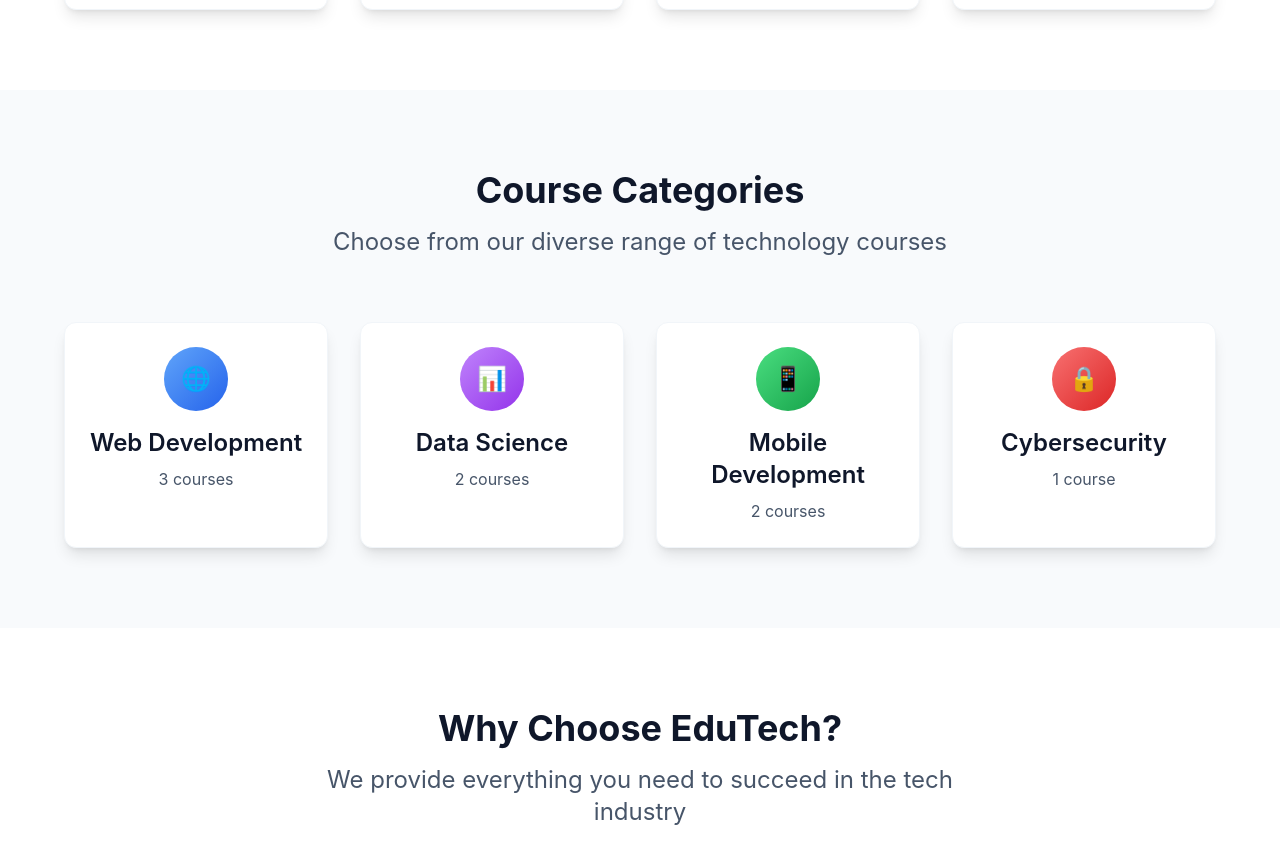
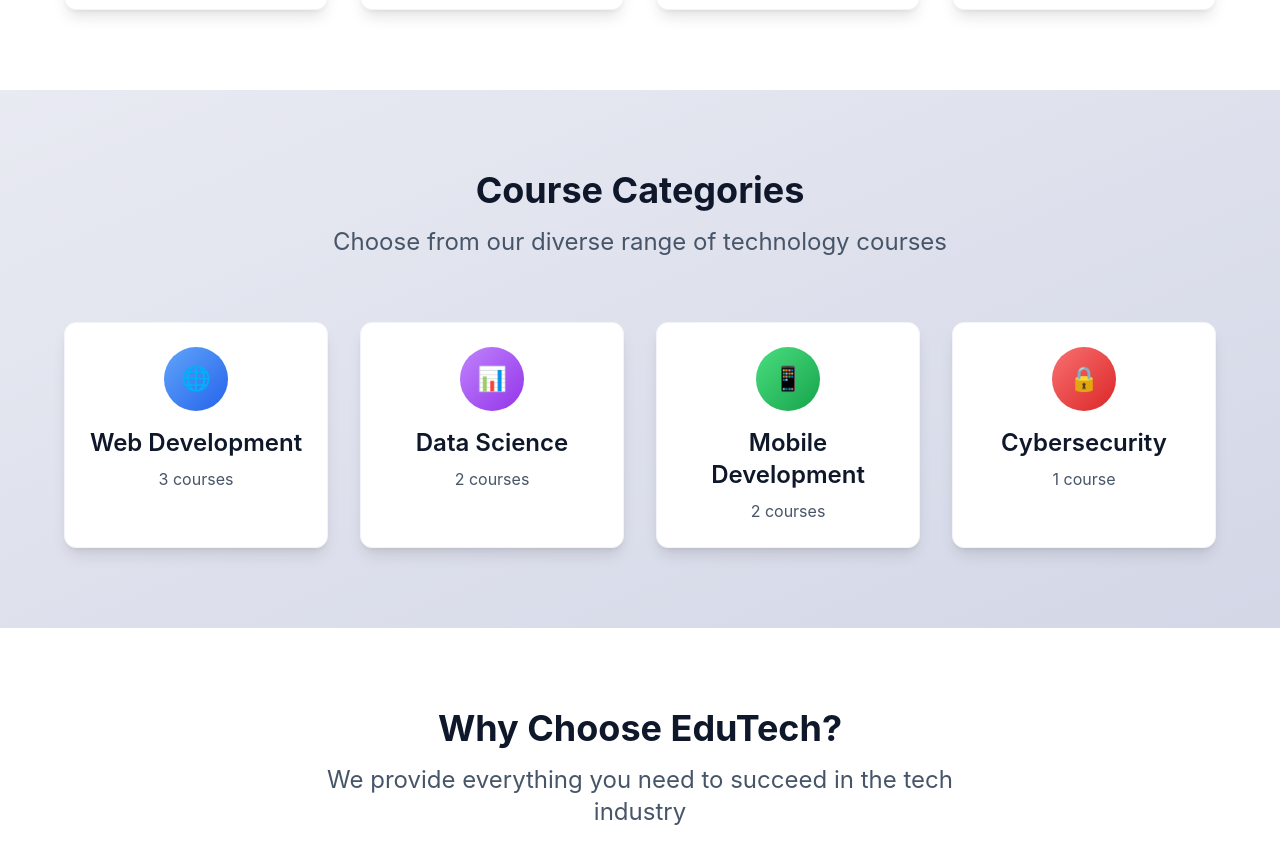
Before and after one commit to vamsireddy22/cosmic-core-website, a React (Create React App) app: page /courses in a window 1280 px wide. Shown: the part 2914-3778 px from the top of the page. Built offline with nearby package versions, Linux system fonts and the light colour scheme.

Commit message:
style(courses): match Course Categories background to Mission brand blue tint

```diff
--- a/src/pages/Courses.tsx
+++ b/src/pages/Courses.tsx
@@ -199,7 +199,7 @@
       </section>
 
       {/* Course Categories Section */}
-      <section className="section-padding bg-secondary-50">
+      <section className="section-padding bg-gradient-to-br from-brand-blue/10 to-brand-blue/20">
         <div className="container-custom">
           <motion.div
             className="text-center mb-12 sm:mb-16"
```
